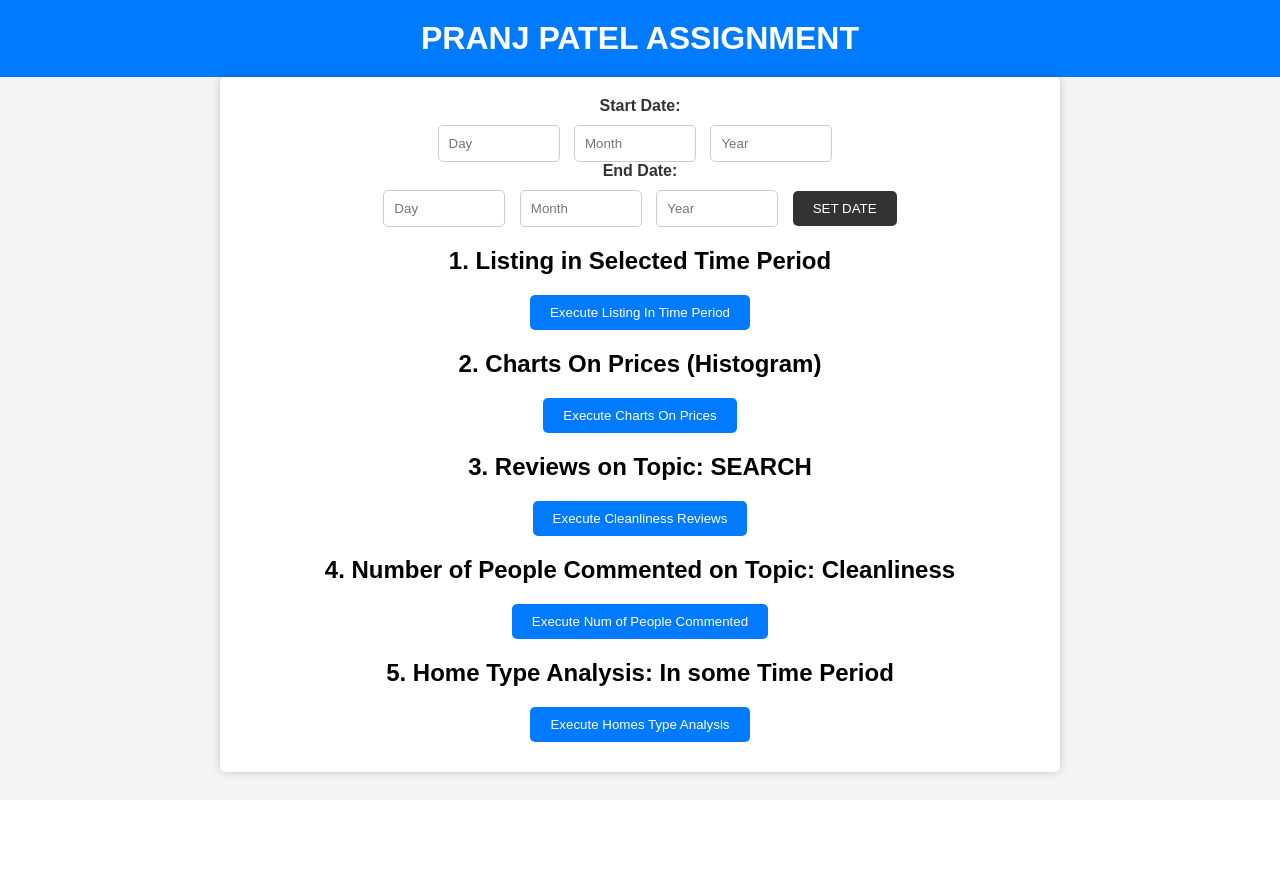
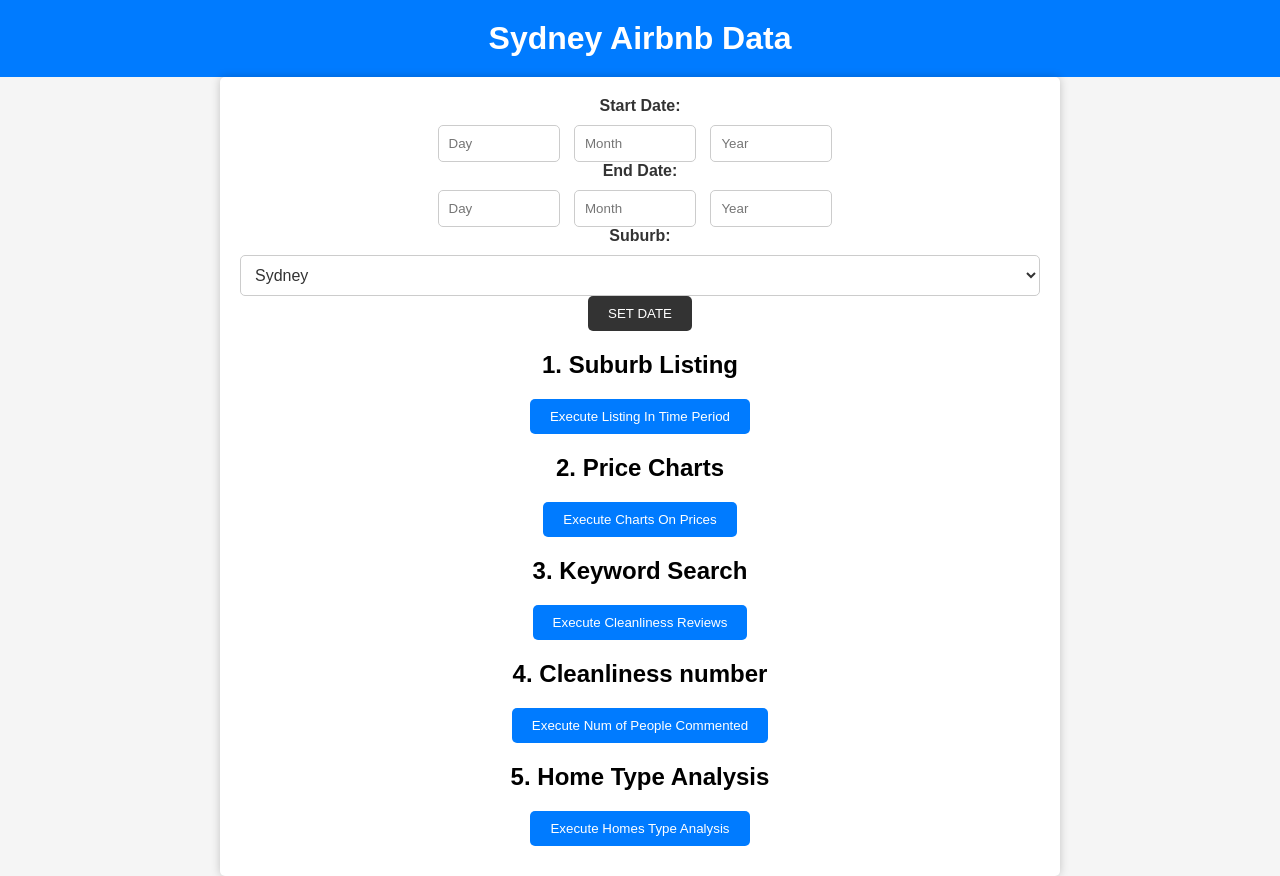
Before and after one commit to pranj-patel/software-tech-ass, a Flask app: page / in a window 1280 px wide. Before the commit the page ends 779 px from the top, so only its background shows below. Run offline with Flask 3, Linux system fonts and the light colour scheme.

Commit message:
all function works fine

```diff
--- a/App/app.py
+++ b/App/app.py
@@ -1,132 +1,144 @@
-#-------------------------Importing all the required Libraries--------------------------
+# Importing all the required Libraries
 from flask import Flask, request, render_template, Response, send_file
 import pandas as pd
 import datetime as dt
 import matplotlib.pyplot as plt
-import seaborn as sns
 import re
+# import dask.dataframe as dd
 
-start_date = dt.datetime.strptime('10-11-2018','%m-%d-%Y')
-end_date = dt.datetime.strptime('12-22-2018','%m-%d-%Y')
+# Initialize start_date and end_date
+start_date = dt.datetime.strptime('10-11-2018', '%m-%d-%Y')
+end_date = dt.datetime.strptime('12-22-2018', '%m-%d-%Y')
 
-#---------------------------------FUNCTIONS DEFINED HERE----------------------------------
-def listingFunc(count=100) -> pd.DataFrame:
-    """
-    To Return Listing Data of a Selected Time Period
-    """
-    #Reading the required Data
-    listing = pd.read_csv(r'listings_dec18.csv')
+# Define a function to return Listing Data of a Selected Time Period
+def listingFunc(suburb,count=100):
+    # Reading the required Data
+    listing = pd.read_csv('listings_dec18.csv')
     listing['Date'] = pd.to_datetime(listing['Date'])
 
-    listing = listing[['Date','Scrape_ID','Name','Location']]
-    #Flitering the Data
-    return listing[(listing['Date'] >= start_date) & (listing['Date'] <= end_date)].head(count)
+    # listing = listing[['Date', 'Scrape_ID', 'Name', 'Location']]
+    # Filtering the Data
+    df = listing[listing['Location'] == suburb].head(count)
+
+    df.to_csv('static/csvs/listingtemp.csv',index=False)
 
 
-def chartPrices() -> None:
-    """
-    To create Chart for Price Properties.
-    """
-    #Reading the required Data
-    calender = pd.read_csv(r'calendar_dec18.csv', dayfirst=True)
+# Define a function to create a Chart for Price Properties
+def chartPrices(start_date,end_date):
+    # Reading the required Data
+    calender = pd.read_csv('calendar_dec18.csv')
 
-    #Processing Some Data
-    # calender.dropna(inplace=True)
-    #To Add new Date Format column
+    # Processing Some Data
     calender['date'] = pd.to_datetime(calender['date'], dayfirst=True)
+    calender['price'] = calender['price'].str.replace('$', '')
 
-    #Flitering the Data
-    inTime = calender[(calender['date'] >= start_date)&(calender['date'] <= end_date)]
+    # Filtering the Data
+    inTime = calender[(calender['date'] >= start_date) & (calender['date'] <= end_date)]
 
-    #Plotting Required Figure
-    plt.figure(figsize=(10,10))
-    plt.gca().set_xticklabels([])
-    sns.histplot(data=inTime,x='price',kde=True,bins=10)
-    plt.savefig(r"static/images/plot.png")
+    # Convert 'price' column to numeric data type
+    inTime['price'] = pd.to_numeric(inTime['price'], errors='coerce')
+
+    # Define custom value ranges and labels
+    value_ranges = [100, 150, 200, 250, 300]
+
+    # Create a histogram with custom value ranges and labels
+    plt.figure(figsize=(8, 6))
+    plt.hist(inTime['price'], bins=[100, 150, 200, 250, 300], edgecolor='black', alpha=0.7)
+    plt.xlabel('Value Ranges')
+    plt.ylabel('Frequency')
+    plt.title('Price Distribution')
+    plt.grid(axis='y', linestyle='--', alpha=0.7)
+
+    # Set custom tick positions and labels for the x-axis
+    plt.xticks(value_ranges)
+    plt.savefig('static/images/plot.png')
     plt.clf()
 
-def numCommented(words:list) -> dict:
-    """
-    Number of people commentes containg the given words.
-    """
-    #Reading the required Data
-    reviews = pd.read_csv(r'reviews_dec18.csv')
 
-    #Changing DataType of the date.
+# Define a function to count the number of people commenting containing given words
+def numCommented(words):
+    # Reading the required Data
+    reviews = pd.read_csv('reviews_dec18.csv')
+
+    # Changing DataType of the date
     reviews['date'] = pd.to_datetime(reviews['date'])
-    reviews.dropna(inplace=True)
 
-    #Flitering accourding to time
-    inTime = reviews[(reviews['date'] >= start_date) & (reviews['date'] <= end_date)]
+    # Filtering according to time and dropping rows with missing 'comments' values
+    inTime = reviews[(reviews['date'] >= start_date) & (reviews['date'] <= end_date)].dropna(subset=['comments'])
 
-    #Printing the Number of People commenting
+    # Printing the Number of People commenting
     data = {}
     for word in words:
-        data[word] = inTime[inTime['comments'].str.contains(word)]['comments'].count()
+        data[word] = inTime[inTime['comments'].str.contains(word, na=False)]['comments'].count()
 
     return data
 
+# Define a function to analyze the number of people living in shared/private/entire home
+def areaAnalysis(suburb):
+    # Using the data Needed
+    listings = pd.read_csv('listings_summary_dec18.csv')
 
-def areaAnalysis() -> pd.DataFrame:
-    """
-    Number of people Living in shared/private/entire home
-    """
-    #Using the data Needed
-    listings = pd.read_csv(r'listings_summary_dec18.csv')
+    # Converting into DateTime
+    # listings['last_review'] = pd.to_datetime(listings['last_review'])
 
-    #Modifying the Data
-    # listings.drop('neighbourhood_group',axis=1,inplace=True)
-    # listings.dropna(inplace=True)
-    # listings.reset_index(drop=True,inplace=True)
+    # Filtering the data according to Time
+    inTime = listings[listings['neighbourhood'] == suburb]
 
-    #Converting into DateTime
-    listings['last_review'] = pd.to_datetime(listings['last_review'])
+    # Filtering the data according to Place
+    ploting = inTime['room_type'].value_counts()
+    print(ploting)
 
-    #Flitering the data accourding to Time
-    inTime = listings[(listings['last_review'] >= start_date) & (listings['last_review'] <= end_date)]
-
-    #Flitering the data accourding to Place
-    ploting = inTime['room_type'].value_counts()
-
-    #Ploting the required Data
-    plt.pie(explode=[0.1]*len(ploting),x=ploting,labels=ploting.index,autopct='%1.1f%%')
-    plt.savefig(r'static/images/pie.png')
+    # Plotting the required Data
+    plt.pie(explode=[0.1] * len(ploting), x=ploting, labels=ploting.index, autopct='%1.1f%%')
+    plt.savefig('static/images/pie.png')
 
 
-#--------------------------------------FLASK APP-----------------------------------------
+# Initialize the Flask app
 app = Flask(__name__)
 
 app.static_folder = 'static'
 
-#Home Page for Our website
+# Home Page for Our website
 @app.route('/')
 def date_form():
     return render_template('date_form.html')
 
-#Saves Values in start_date and end_date
+# Saves Values in start_date and end_date
 @app.route('/submit', methods=['POST'])
 def process_dates():
-    if request.method == 'POST':
-        sDate = request.form['start_day']
-        eDate = request.form['end_day']
-        sMonth = request.form['start_month']
-        eMonth = request.form['end_month']
-        sYear = request.form['start_year']
-        eYear = request.form['end_year']
-        start_date = dt.datetime.strptime(f'{sMonth}/{sDate}/{sYear}', '%m/%d/%Y')
-        end_date = dt.datetime.strptime(f'{eMonth}/{eDate}/{eYear}', '%m/%d/%Y')
+    sDate = request.form['start_day']
+    eDate = request.form['end_day']
+    sMonth = request.form['start_month']
+    eMonth = request.form['end_month']
+    sYear = request.form['start_year']
+    eYear = request.form['end_year']
+    suburb = request.form['suburb']
+    global start_date
+    global end_date
+    start_date = dt.datetime.strptime(f'{sDate}/{sMonth}/{sYear}', '%d/%m/%Y')
+    end_date = dt.datetime.strptime(f'{eDate}/{eMonth}/{eYear}', '%d/%m/%Y')
 
-    chartPrices()
-    areaAnalysis()
+    listingFunc(suburb)
+    chartPrices(start_date,end_date)
+    areaAnalysis(suburb)
     return Response(status=204)
 
-#Listing Function in some Time Period
+# Listing Function in some Time Period
 @app.route('/function1')
 def function1():
-    df = listingFunc(200).to_html()
-    return render_template('function1.html', data=df)
+    df = pd.read_csv('static/csvs/listingtemp.csv')
 
-#Chart Prices in Some Time Period
+    # Check if the DataFrame is empty or contains data
+    if df.empty:
+        return render_template('noData.html')
+
+    # Convert DataFrame to HTML table for rendering
+    table_html = df.to_html(classes='table table-bordered table-striped', index=False)
+
+    # Pass the HTML table to the template
+    return render_template('function1.html', data=table_html)
+
+# Chart Prices in Some Time Period
 @app.route('/function2')
 def function2():
     return send_file('static/images/plot.png', mimetype='image/png')
@@ -136,9 +148,9 @@ def highlight_keyword(comment, keyword):
     comment = re.sub(rf'\b({re.escape(keyword)})\b', r'<b><mark>\1</mark></b>', comment, flags=re.IGNORECASE)
     return comment
 
+# Cleanliness Reviews in Some Time Period
 @app.route('/function3', methods=['GET', 'POST'])
 def index():
-    #Cleaniness Reviews in Some Time Period
     df = pd.read_csv('reviews_dec18.csv')
     df['date'] = pd.to_datetime(df['date'])  # Convert 'date' column to datetime
 
@@ -158,18 +170,16 @@ def index():
 
     return render_template('function3.html')
 
-
-#Comments with words mentioned in it
+# Comments with words mentioned in it
 @app.route('/function4')
 def function4():
-    data = numCommented(['clean','neat','tidy','elegant','spotless'])
+    data = numCommented(['clean', 'neat', 'tidy', 'elegant', 'spotless'])
     return render_template('function4.html', word_counts=data)
 
-#Prints Pie chart of location using PLace and Time Period
+# Prints Pie chart of location using Place and Time Period
 @app.route('/function5')
 def function5():
     return send_file('static/images/pie.png', mimetype='image/png')
 
-
 if __name__ == '__main__':
     app.run(debug=True)
--- a/App/templates/date_form.html
+++ b/App/templates/date_form.html
@@ -1,7 +1,7 @@
 <!DOCTYPE html>
 <html>
 <head>
-    <title>PRANJ PATEL ASSIGNMENT</title>
+    <title>Sydney Airbnb Data</title>
     <style>
         body {
             font-family: Arial, sans-serif;
@@ -75,7 +75,7 @@
     </style>
 </head>
 <body>
-    <h1>PRANJ PATEL ASSIGNMENT</h1>
+    <h1>Sydney Airbnb Data</h1>
     <div class="container">
         <form action="/submit" method="post">
             <label for="start_day">Start Date:</label>
@@ -87,23 +87,64 @@
             <input type="number" id="end_day" name="end_day" min="1" max="31" placeholder="Day" required>
             <input type="number" id="end_month" name="end_month" min="1" max="12" placeholder="Month" required>
             <input type="number" id="end_year" name="end_year" min="1900" max="2099" placeholder="Year" required>
+            <!-- Add the Suburb dropdown menu here -->
+            <label for="suburb">Suburb:</label>
+            <select id="suburb" name="suburb" required>
+                <option value="Sydney">Sydney</option>
+                <option value="Mosman">Mosman</option>
+                <option value="Marrickville">Marrickville</option>
+                <option value="Randwick">Randwick</option>
+                <option value="Woollahra">Woollahra</option>
+                <option value="North Bondi">North Bondi</option>
+                <option value="Willoughby">Willoughby</option>
+                <option value="Manly">Manly</option>
+                <option value="Lane Cove">Lane Cove</option>
+                <option value="North Sydney">North Sydney</option>
+                <option value="Rockdale">Rockdale</option>
+                <option value="Strathfield">Strathfield</option>
+                <option value="Burwood">Burwood</option>
+                <option value="Canterbury">Canterbury</option>
+                <option value="Hunters Hill">Hunters Hill</option>
+                <option value="Hurstville">Hurstville</option>
+                <!-- Add more options as needed -->
+            </select>
+
+            <style>
+                /* Style for the select element */
+                select#suburb {
+                    width: 100%;
+                    padding: 10px;
+                    border: 1px solid #ccc;
+                    border-radius: 5px;
+                    background-color: #fff;
+                    font-size: 16px;
+                    color: #333;
+                }
+
+                /* Style for the label element */
+                label[for="suburb"] {
+                    color: #333;
+                    font-weight: bold;
+                    margin-bottom: 10px;
+                }
+            </style>
 
             <input type="submit" value="SET DATE">
         </form>
 
-        <h2>1. Listing in Selected Time Period</h2>
+        <h2>1. Suburb Listing</h2>
         <button onclick="location.href='/function1'">Execute Listing In Time Period</button>
 
-        <h2>2. Charts On Prices (Histogram)</h2>
+        <h2>2. Price Charts</h2>
         <button onclick="location.href='/function2'">Execute Charts On Prices</button>
 
-        <h2>3. Reviews on Topic: SEARCH</h2>
+        <h2>3. Keyword Search</h2>
         <button onclick="location.href='/function3'">Execute Cleanliness Reviews</button>
 
-        <h2>4. Number of People Commented on Topic: Cleanliness</h2>
+        <h2>4. Cleanliness number</h2>
         <button onclick="location.href='/function4'">Execute Num of People Commented</button>
 
-        <h2>5. Home Type Analysis: In some Time Period</h2>
+        <h2>5. Home Type Analysis</h2>
         <button onclick="location.href='/function5'">Execute Homes Type Analysis</button>
     </div>
 </body>
--- a/App/templates/function1.html
+++ b/App/templates/function1.html
@@ -1,7 +1,7 @@
 <!DOCTYPE html>
 <html>
 <head>
-    <title>Listing In Time Period</title>
+    <title>Suburb Listing</title>
     <style>
         body {
             font-family: Arial, sans-serif;
@@ -34,7 +34,7 @@
     </style>
 </head>
 <body>
-    <h1>Listing In Time Period</h1>
+    <h1>Suburb Listing</h1>
     <div class="container">
         <div class="result">
             {{ data | safe }}
--- a/App/templates/function2.html
+++ b/App/templates/function2.html
@@ -1,7 +1,7 @@
 <!DOCTYPE html>
 <html>
 <head>
-    <title>Ploting of Prices in Time Period</title>
+    <title>Price Charts</title>
 </head>
 <body>
     <img src="{{ url_for('static', filename='images/plot.png') }}" alt="Image">
--- a/App/templates/function3.html
+++ b/App/templates/function3.html
@@ -1,7 +1,7 @@
 <!DOCTYPE html>
 <html>
 <head>
-    <title>Highlight Reviews</title>
+    <title>Keyword Search</title>
     <style>
         body {
             font-family: Arial, sans-serif;
@@ -72,7 +72,7 @@
     </style>
 </head>
 <body>
-    <h1>Highlight Reviews</h1>
+    <h1>Keyword Search</h1>
 
     <div class="container">
         <form method="POST">
--- a/App/templates/function4.html
+++ b/App/templates/function4.html
@@ -1,7 +1,7 @@
 <!DOCTYPE html>
 <html>
 <head>
-    <title>Word Counts</title>
+    <title>Cleanliness number</title>
     <style>
         body {
             font-family: Arial, sans-serif;
@@ -35,7 +35,7 @@
     </style>
 </head>
 <body>
-    <h1>Word Counts</h1>
+    <h1>Cleanliness number</h1>
 
     <table>
         <tr>
--- a/App/templates/function5.html
+++ b/App/templates/function5.html
@@ -1,7 +1,7 @@
 <!DOCTYPE html>
 <html>
 <head>
-    <title>Ploting of Prices in Time Period</title>
+    <title>Home Type Analysis</title>
 </head>
 <body>
     <img src="{{ url_for('static', filename='images/plot.png') }}" alt="Image">
```
Also changed, not shown: App/static/csvs/listingtemp.csv (added, +101 -0 lines), App/templates/noData.html (added, +34 -0 lines), App/static/images/pie.png, App/static/images/plot.png.
